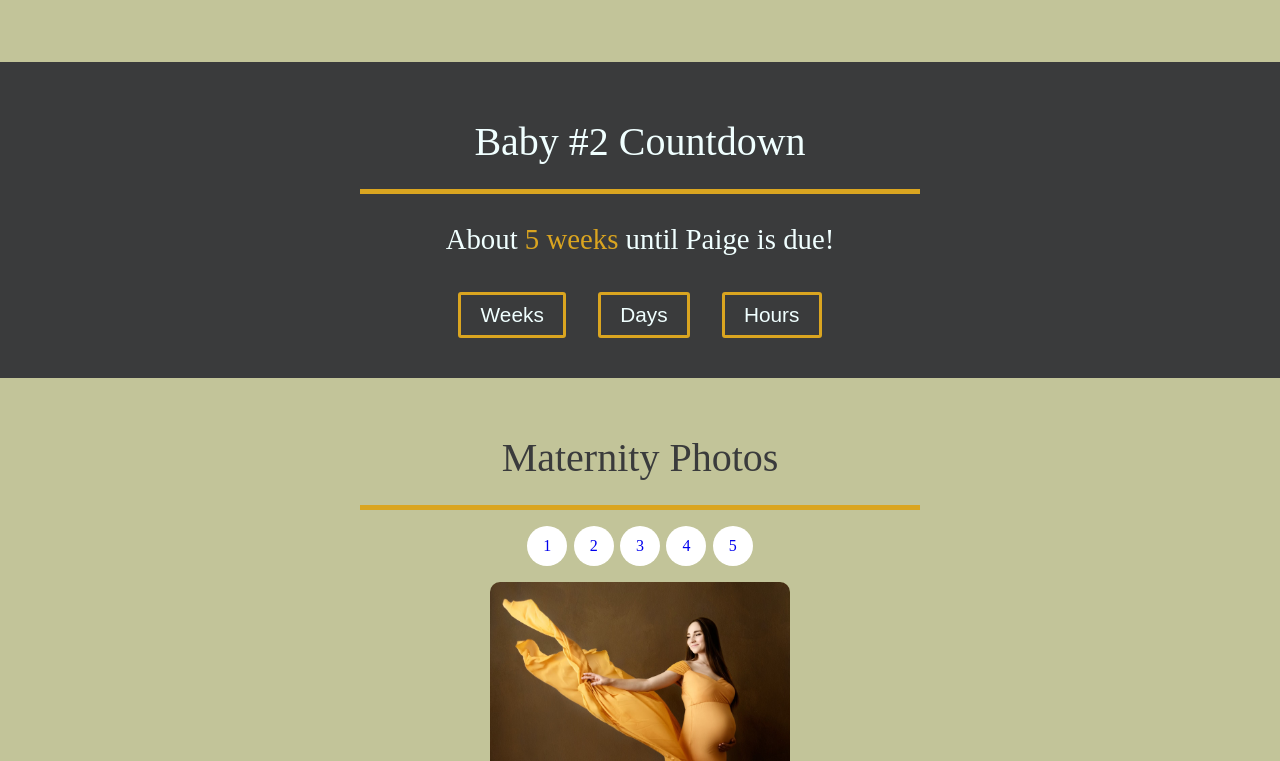
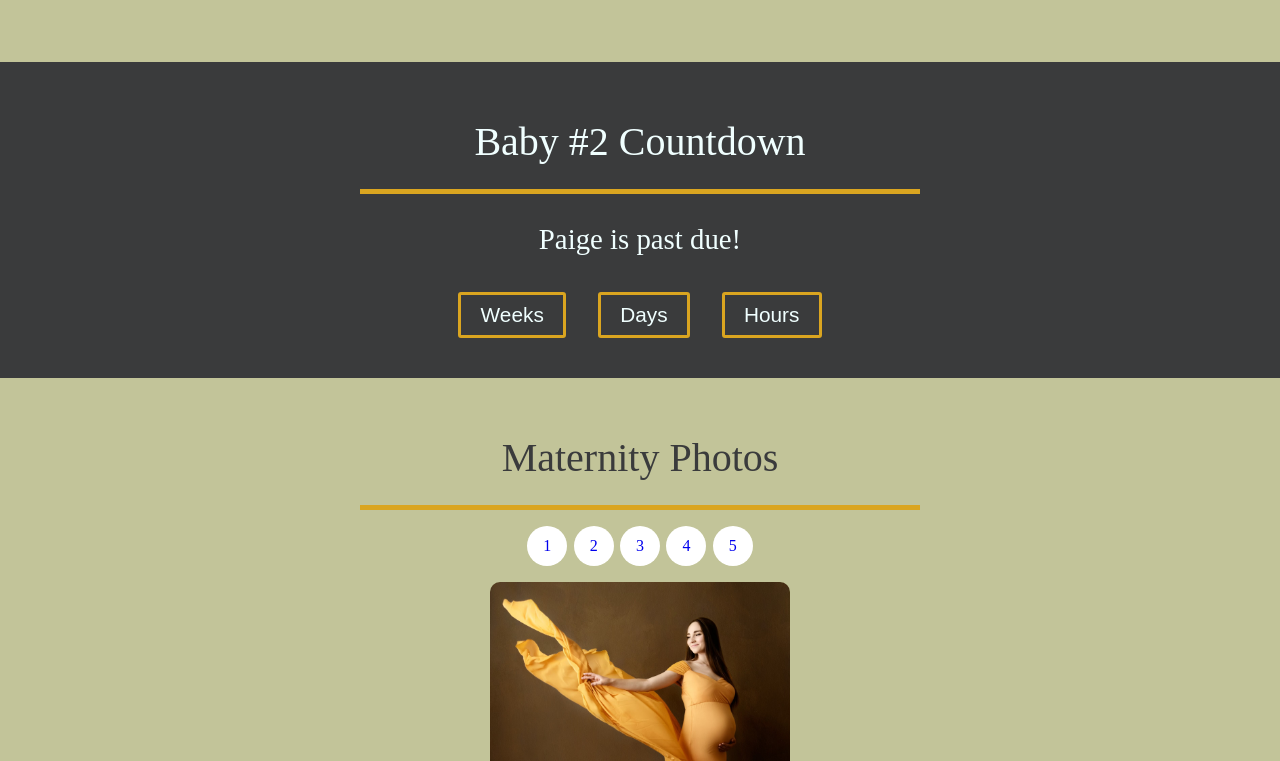
Before and after one commit to JaxonAdams/miniature-invention, a React (Create React App) app in the folder client/: page / in a window 1280 px wide. Shown: the part 799-1560 px from the top of the page. Built offline with nearby package versions, Linux system fonts and the light colour scheme; a web font is replaced by a local one.

Commit message:
fixed bug concerning countdown after due date

```diff
--- a/client/src/components/Countdown.js
+++ b/client/src/components/Countdown.js
@@ -1,46 +1,45 @@
-import React, { useState } from 'react';
+import React from 'react';
 
 const Countdown = () => {
-    const dueDate = new Date('07/08/2022 12:01 AM');
-    const now = Date.now();
-    const distance = dueDate - now;
+    // const dueDate = new Date('07/08/2022 12:01 AM');
+    // const now = Date.now();
+    // const distance = dueDate - now;
 
-    const _second = 1000;
-    const _minute = _second * 60;
-    const _hour = _minute * 60;
-    const _day = _hour * 24;
-    const _week = _day * 7;
+    // const _second = 1000;
+    // const _minute = _second * 60;
+    // const _hour = _minute * 60;
+    // const _day = _hour * 24;
+    // const _week = _day * 7;
 
-    const [countdown, setCountdown] = useState(`${Math.floor(distance / _week)} weeks`);
+    // const [countdown, setCountdown] = useState(`${Math.floor(distance / _week)} weeks`);
 
-    if (distance < 0) {
-        setCountdown(null);
-    }
 
-    const getCountdown = (e) => {
-        const interval = e.target.innerText.toLowerCase();
-        if (interval === 'weeks') {
-            setCountdown(`${Math.floor(distance / _week)} weeks`);
-        }
-        if (interval === 'days') {
-            setCountdown(`${Math.floor(distance / _day)} days`);
-        }
-        if (interval === 'hours') {
-            setCountdown(`${Math.floor(distance / _hour)} hours`);
-        }
-    };
+
+    // const getCountdown = (e) => {
+    //     const interval = e.target.innerText.toLowerCase();
+    //     if (interval === 'weeks') {
+    //         setCountdown(`${Math.floor(distance / _week)} weeks`);
+    //     }
+    //     if (interval === 'days') {
+    //         setCountdown(`${Math.floor(distance / _day)} days`);
+    //     }
+    //     if (interval === 'hours') {
+    //         setCountdown(`${Math.floor(distance / _hour)} hours`);
+    //     }
+    // };
 
     return (
         <div id='countdown'>
             <h2 className='section-title'>Baby #2 Countdown</h2>
-            {countdown ?
+            {/* {countdown ?
                 <p className='countdown-txt'>About <span className='text-secondary'>{countdown}</span> until Paige is due!</p>
              :
-             <p className='countdown-txt'>Paige is past due!</p>}
+             <p className='countdown-txt'>Paige is past due!</p>} */}
+            <p className='countdown-txt'>Paige is past due!</p>
             <div className='btn-container'>
-                <button className='countdown-btn' onClick={getCountdown}>Weeks</button>
-                <button className='countdown-btn' onClick={getCountdown}>Days</button>
-                <button className='countdown-btn' onClick={getCountdown}>Hours</button>
+                <button className='countdown-btn'>Weeks</button>
+                <button className='countdown-btn'>Days</button>
+                <button className='countdown-btn'>Hours</button>
             </div>
         </div>
     );
```
